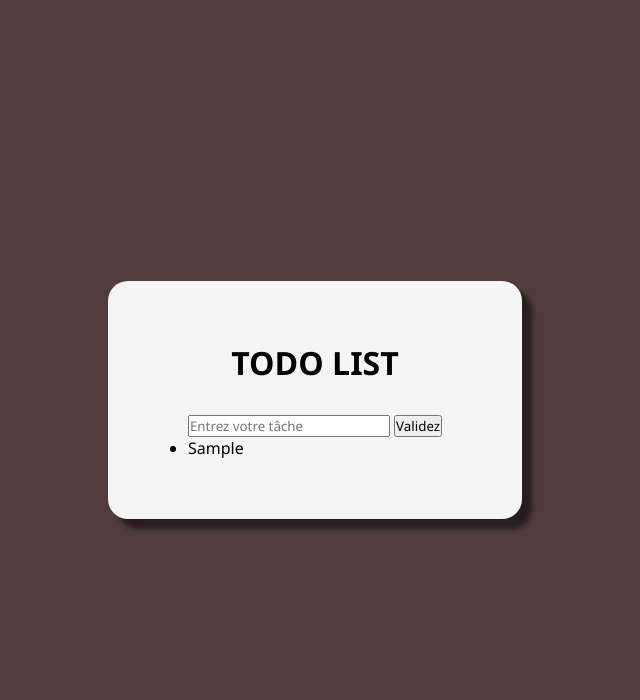
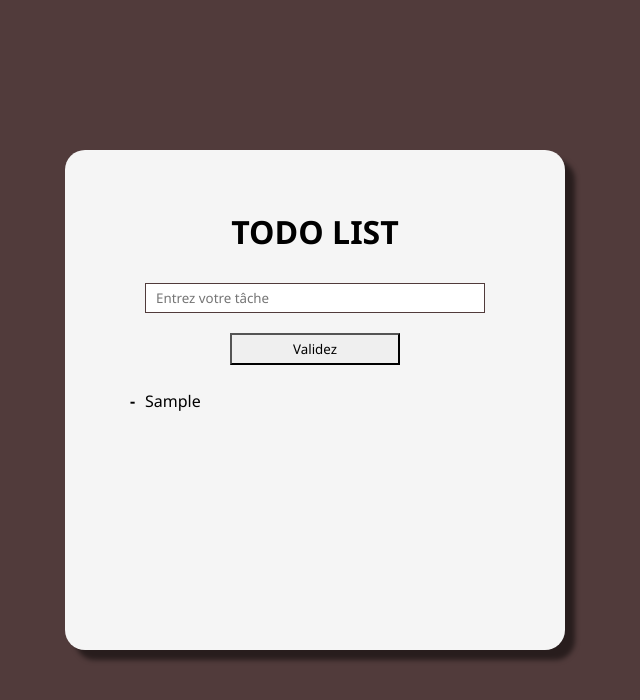
Before and after one commit to Rangassamy/todoListJS, a plain HTML site: page index.html in a window 1280 px wide. Both pictures are taken after typing "Sample" into the empty fields and a click on the button "Validez". Shown: the whole page, without its empty margins (325-965 px from the left). Drawn offline with Linux system fonts and the light colour scheme.

Commit message:
Added a function to store Tasks in Local Storage

```diff
--- a/index.css
+++ b/index.css
@@ -11,13 +11,54 @@ body {
   justify-content: center;
   align-items: center;
   background: rgba(35, 7, 7, 0.789);
+  padding: 40px 0;
 }
 
 #todoApp {
   background: whitesmoke;
+  min-width: 200px;
+  width: 80%;
+  max-width: 500px;
+  min-height: 500px;
   padding: 60px 80px;
   border-radius: 20px;
   box-shadow: 10px 10px 5px rgba(0, 0, 0, 0.5);
+}
+
+#todoForm {
+  display: flex;
+  justify-content: center;
+  flex-direction: column;
+}
+
+#todoInput {
+  border: 1px solid rgba(35, 7, 7, 0.789);
+  padding: 5px 10px;
+  width: 100%;
+  margin-bottom: 20px;
+  transition: 0.2s;
+  outline: none;
+}
+
+#todoInput:focus {
+  box-shadow: 2px 2px 5px rgba(0, 0, 0, 0.5);
+}
+
+#submit {
+  width: 50%;
+  padding: 5px 20px;
+  margin: 0 auto;
+  transition: 0.2s;
+  margin-bottom: 25px;
+  border-radius: 0;
+}
+
+#submit:hover {
+  background: rgb(143, 140, 140);
+  color: whitesmoke;
+  border-radius: 10px;
+  transition: 0.2s;
+  border: 1px solid rgb(143, 140, 140);
 }
 
 h1 {
@@ -25,3 +66,17 @@ h1 {
   text-transform: uppercase;
   margin-bottom: 30px;
 }
+
+.todoTask {
+  position: relative;
+  list-style-type: none;
+  margin-bottom: 30px;
+}
+
+.todoTask::before {
+  content: "-"; /* Insère le tiret */
+  position: absolute; /* Positionne le tiret */
+  left: -15px; /* Aligne le tiret à gauche */
+  color: #000; /* Couleur du tiret */
+  font-weight: 900;
+}
--- a/index.html
+++ b/index.html
@@ -15,8 +15,9 @@
           name="todoInput"
           id="todoInput"
           placeholder="Entrez votre tâche"
+          autocomplete="off"
         />
-        <button type="submit">Validez</button>
+        <button type="submit" id="submit">Validez</button>
       </form>
       <ul id="todo"></ul>
     </div>
--- a/index.js
+++ b/index.js
@@ -2,20 +2,35 @@
 const todoForm = document.getElementById("todoForm");
 const todoInput = document.getElementById("todoInput");
 const todoList = document.getElementById("todo");
+const Tasks = [];
 
 // Fonction qui écoute lorque le formulaire est valider
 todoForm.addEventListener("submit", (e) => {
-    // empêche le rechargement de la page
+  // empêche le rechargement de la page
   e.preventDefault();
 
   // Permet d'éviter les beugs lorsque l'utilisateur ne met rien dans l'input
   if (todoInput.value === "") {
     return alert("Veuillez saisir une tâche avant de valider !");
   }
+  Tasks.push(todoInput.value);
+  localStorage.setItem("task", JSON.stringify(Tasks));
+  renderTaskTodo(todoInput.value);
+});
 
-  //On incrémente un li dans l'ul avec la valeur de l'input lorsque le formulaire est valider
-  todo.innerHTML += ` <li>${todoInput.value}</li>`;
-
+//fonction permettant de afficher la valeur dans li
+function renderTaskTodo(value) {
+  todo.innerHTML += ` <li class="todoTask">${value}</li>`;
   // On remet la valeur de l'input à zéro, des guillemets vide pour signaler que il ne doit rien avoir
   todoInput.value = "";
+}
+
+window.addEventListener("DOMContentLoaded", () => {
+  renderTaskLocalStorage(JSON.parse(localStorage.getItem("task")));
 });
+
+function renderTaskLocalStorage(values) {
+  values.forEach((value) => {
+    todo.innerHTML += ` <li class="todoTask">${value}</li>`;
+  });
+}
```
